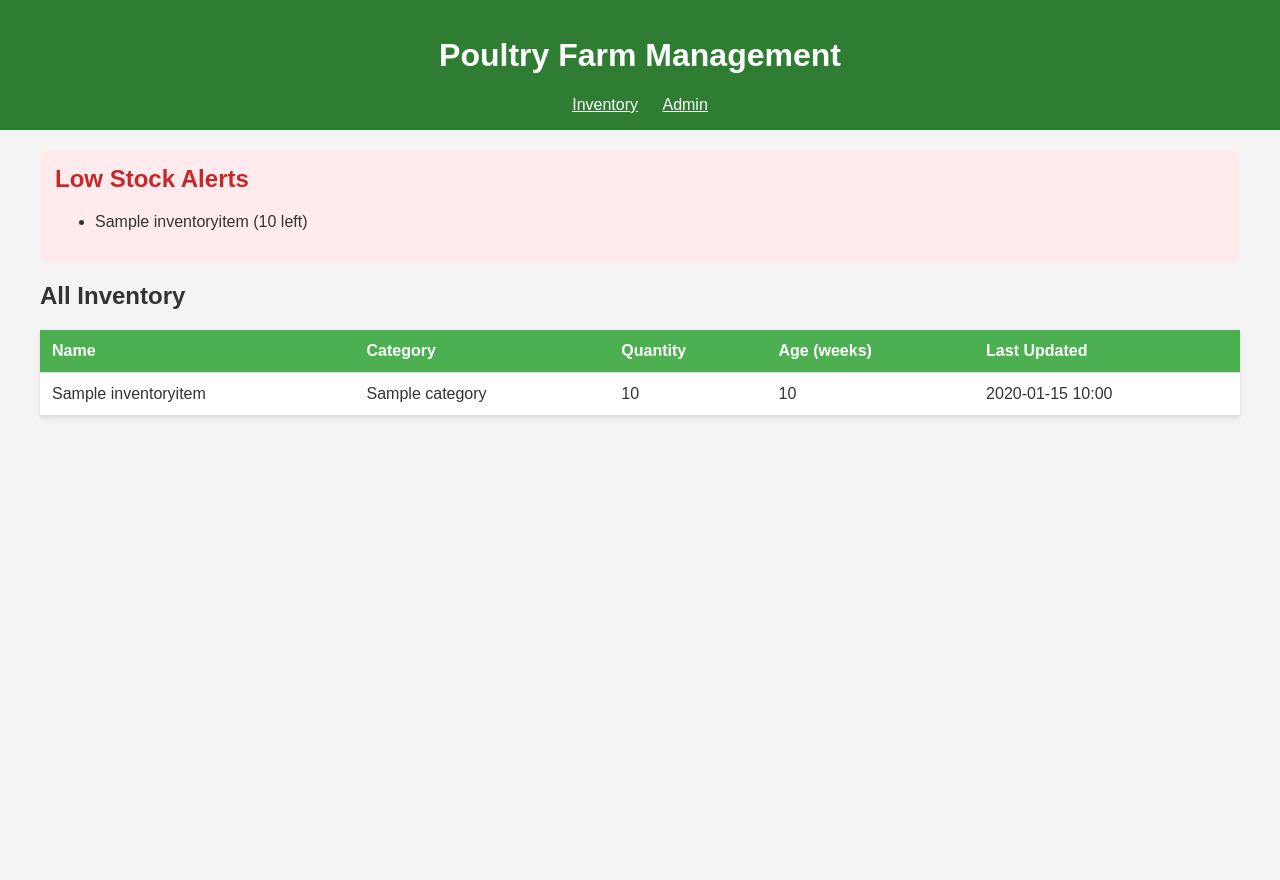
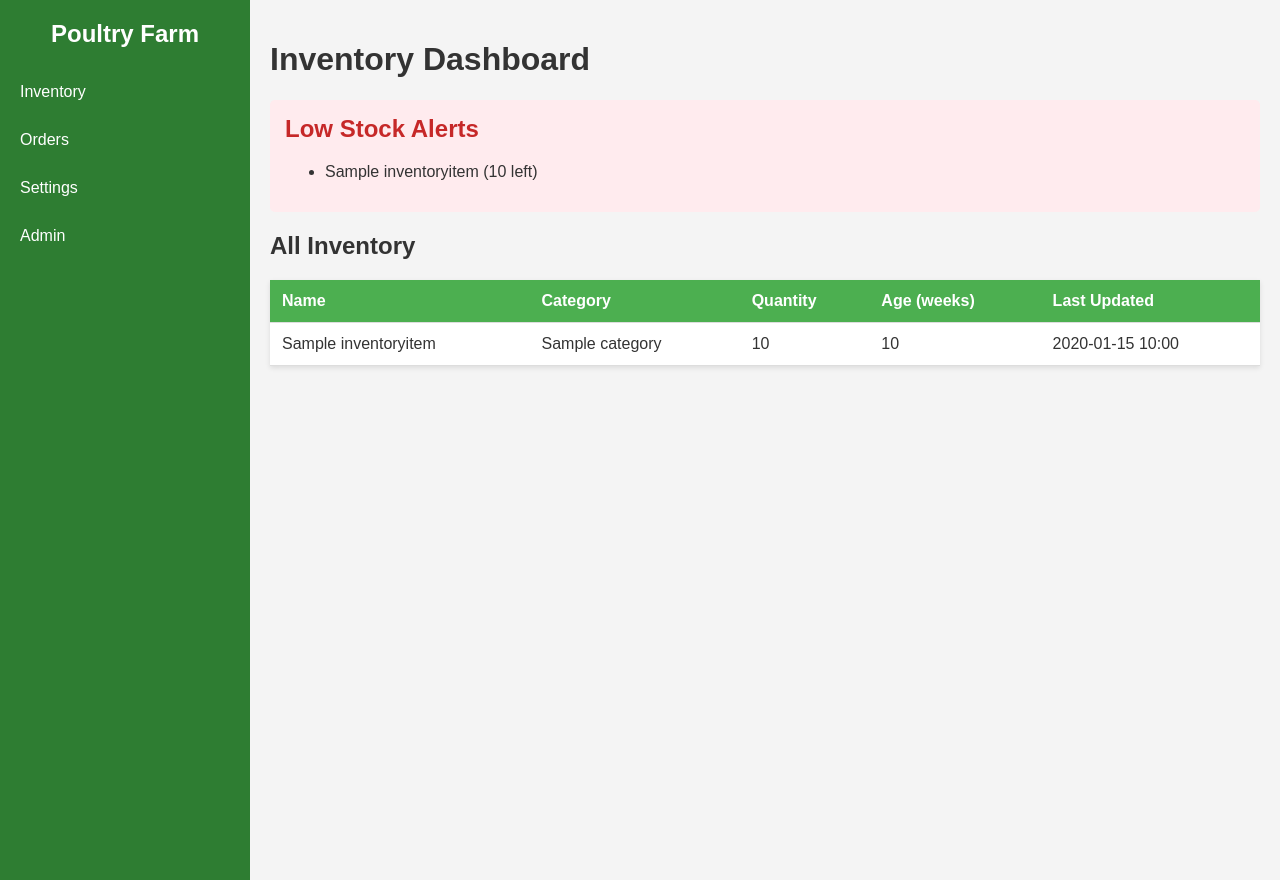
Before and after one commit to Essu-man/PF-management-system, a Django app: page / in a window 1280 px wide. Run offline with Django 5.2, Linux system fonts and the light colour scheme; tables that the repository leaves empty hold one stand-in row (values such as "Sample post").

Commit message:
interface

```diff
--- a/poultryfarm/farm/templates/base.html
+++ b/poultryfarm/farm/templates/base.html
@@ -0,0 +1,97 @@
+<!-- farm/templates/base.html -->
+<!DOCTYPE html>
+<html lang="en">
+<head>
+    <meta charset="UTF-8">
+    <meta name="viewport" content="width=device-width, initial-scale=1.0">
+    <title>Poultry Farm Management</title>
+    <style>
+        body {
+            font-family: Arial, sans-serif;
+            margin: 0;
+            padding: 0;
+            background-color: #f4f4f4;
+            color: #333;
+            display: flex;
+        }
+        .sidebar {
+            width: 250px;
+            background-color: #2e7d32; /* Green */
+            color: white;
+            height: 100vh;
+            position: fixed;
+            padding-top: 20px;
+        }
+        .sidebar h2 {
+            text-align: center;
+            margin: 0;
+            padding-bottom: 20px;
+        }
+        .sidebar a {
+            color: white;
+            text-decoration: none;
+            display: block;
+            padding: 15px 20px;
+        }
+        .sidebar a:hover {
+            background-color: #4caf50;
+        }
+        .content {
+            margin-left: 250px;
+            padding: 20px;
+            flex-grow: 1;
+        }
+        .alerts {
+            background-color: #ffebee;
+            padding: 15px;
+            border-radius: 5px;
+            margin-bottom: 20px;
+        }
+        .alerts h2 {
+            color: #c62828;
+            margin-top: 0;
+        }
+        table {
+            width: 100%;
+            border-collapse: collapse;
+            background-color: white;
+            box-shadow: 0 2px 5px rgba(0,0,0,0.1);
+        }
+        th, td {
+            padding: 12px;
+            text-align: left;
+            border-bottom: 1px solid #ddd;
+        }
+        th {
+            background-color: #4caf50;
+            color: white;
+        }
+        tr:hover {
+            background-color: #f5f5f5;
+        }
+        @media (max-width: 768px) {
+            .sidebar {
+                width: 100%;
+                height: auto;
+                position: relative;
+            }
+            .content {
+                margin-left: 0;
+            }
+        }
+    </style>
+</head>
+<body>
+    <div class="sidebar">
+        <h2>Poultry Farm</h2>
+        <a href="{% url 'inventory_dashboard.html' %}">Inventory</a>
+        <a href="{% url 'orders' %}">Orders</a>
+        <a href="{% url 'settings' %}">Settings</a>
+        <a href="/admin/">Admin</a>
+    </div>
+    <div class="content">
+        {% block content %}
+        {% endblock %}
+    </div>
+</body>
+</html>
--- a/poultryfarm/farm/templates/inventory_dashboard.html
+++ b/poultryfarm/farm/templates/inventory_dashboard.html
@@ -1,88 +1,8 @@
-<!DOCTYPE html>
-<html lang="en">
-<head>
-    <meta charset="UTF-8">
-    <meta name="viewport" content="width=device-width, initial-scale=1.0">
-    <title>Poultry Farm Inventory</title>
-    <style>
-        body {
-            font-family: Arial, sans-serif;
-            margin: 0;
-            padding: 0;
-            background-color: #f4f4f4;
-            color: #333;
-        }
-        header {
-            background-color: #2e7d32;
-            color: white;
-            padding: 1rem;
-            text-align: center;
-        }
-        .container {
-            max-width: 1200px;
-            margin: 20px auto;
-            padding: 0 20px;
-        }
-        .alerts {
-            background-color: #ffebee;
-            padding: 15px;
-            border-radius: 5px;
-            margin-bottom: 20px;
-        }
-        .alerts h2 {
-            color: #c62828;
-            margin-top: 0;
-        }
-        table {
-            width: 100%;
-            border-collapse: collapse;
-            background-color: white;
-            box-shadow: 0 2px 5px rgba(0,0,0,0.1);
-        }
-        th, td {
-            padding: 12px;
-            text-align: left;
-            border-bottom: 1px solid #ddd;
-        }
-        th {
-            background-color: #4caf50;
-            color: white;
-            cursor: pointer;
-        }
-        tr:hover {
-            background-color: #f5f5f5;
-        }
-        @media (max-width: 600px) {
-            table, th, td {
-                display: block;
-                width: 100%;
-            }
-            th {
-                display: none;
-            }
-            td {
-                border: none;
-                position: relative;
-                padding-left: 50%;
-            }
-            td:before {
-                content: attr(data-label);
-                position: absolute;
-                left: 10px;
-                font-weight: bold;
-            }
-        }
-    </style>
-</head>
-<body>
-    <header>
-        <h1>Poultry Farm Management</h1>
-        <nav>
-            <a href="{% url 'inventory_dashboard.html' %}" style="color: white; margin: 0 10px;">Inventory</a>
-            <a href="{% url 'admin:index' %}" style="color: white; margin: 0 10px;">Admin</a>
-        </nav>
-    </header>
-    <div class="container">
+
+{% extends 'base.html' %}
+
+{% block content %}
+    <h1>Inventory Dashboard</h1>
     <div class="alerts">
         <h2>Low Stock Alerts</h2>
         <ul>
@@ -107,37 +27,13 @@
         <tbody>
             {% for item in items %}
             <tr>
-                    <td data-label="Name">{{ item.name }}</td>
-                    <td data-label="Category">{{ item.category }}</td>
-                    <td data-label="Quantity">{{ item.quantity }}</td>
-                    <td data-label="Age">{{ item.age|default:"N/A" }}</td>
-                    <td data-label="Last Updated">{{ item.last_updated|date:"Y-m-d H:i" }}</td>
+                <td>{{ item.name }}</td>
+                <td>{{ item.category }}</td>
+                <td>{{ item.quantity }}</td>
+                <td>{{ item.age|default:"N/A" }}</td>
+                <td>{{ item.last_updated|date:"Y-m-d H:i" }}</td>
             </tr>
             {% endfor %}
         </tbody>
     </table>
-    </div>
-    <script>
-        // Basic table sorting (optional)
-        document.querySelectorAll('th').forEach(header => {
-            header.addEventListener('click', () => {
-                const table = header.closest('table');
-                const index = Array.from(header.parentElement.children).indexOf(header);
-                const rows = Array.from(table.querySelectorAll('tbody tr'));
-                const isNumeric = header.textContent === 'Quantity' || header.textContent === 'Age (weeks)';
-
-                rows.sort((a, b) => {
-                    const aVal = a.children[index].textContent;
-                    const bVal = b.children[index].textContent;
-                    if (isNumeric) {
-                        return parseFloat(aVal) - parseFloat(bVal);
-                    }
-                    return aVal.localeCompare(bVal);
-                });
-
-                rows.forEach(row => table.querySelector('tbody').appendChild(row));
-            });
-        });
-    </script>
-</body>
-</html>
+{% endblock %}
--- a/poultryfarm/farm/views.py
+++ b/poultryfarm/farm/views.py
@@ -1,11 +1,8 @@
-from django.http import HttpResponse
+
 from django.shortcuts import render
 
 from .models import InventoryItem
 
-
-def home(request):
-    return HttpResponse("Welcome to the Poultry Farm Management System!")
 
 def inventory_dashboard(request):
     items = InventoryItem.objects.all()
@@ -14,3 +11,9 @@ def inventory_dashboard(request):
         'items': items,
         'low_stock_items': low_stock_items
     })
+
+def orders(request):
+    return render(request, 'orders.html')
+
+def settings(request):
+    return render(request, 'settings.html')
--- a/poultryfarm/poultryfarm/urls.py
+++ b/poultryfarm/poultryfarm/urls.py
@@ -5,5 +5,7 @@ from farm import views
 urlpatterns = [
     path('admin/', admin.site.urls),
     path('inventory/', views.inventory_dashboard, name='inventory_dashboard.html'),
+    path('orders/', views.orders, name='orders'),
+    path('settings/', views.settings, name='settings'),
     path('', views.inventory_dashboard, name='home'),
 ]
```
Also changed, not shown: poultryfarm/farm/templates/orders.html (added, +7 -0 lines), poultryfarm/farm/templates/settings.html (added, +7 -0 lines). Lines whose indentation alone changed are shown as unchanged.
